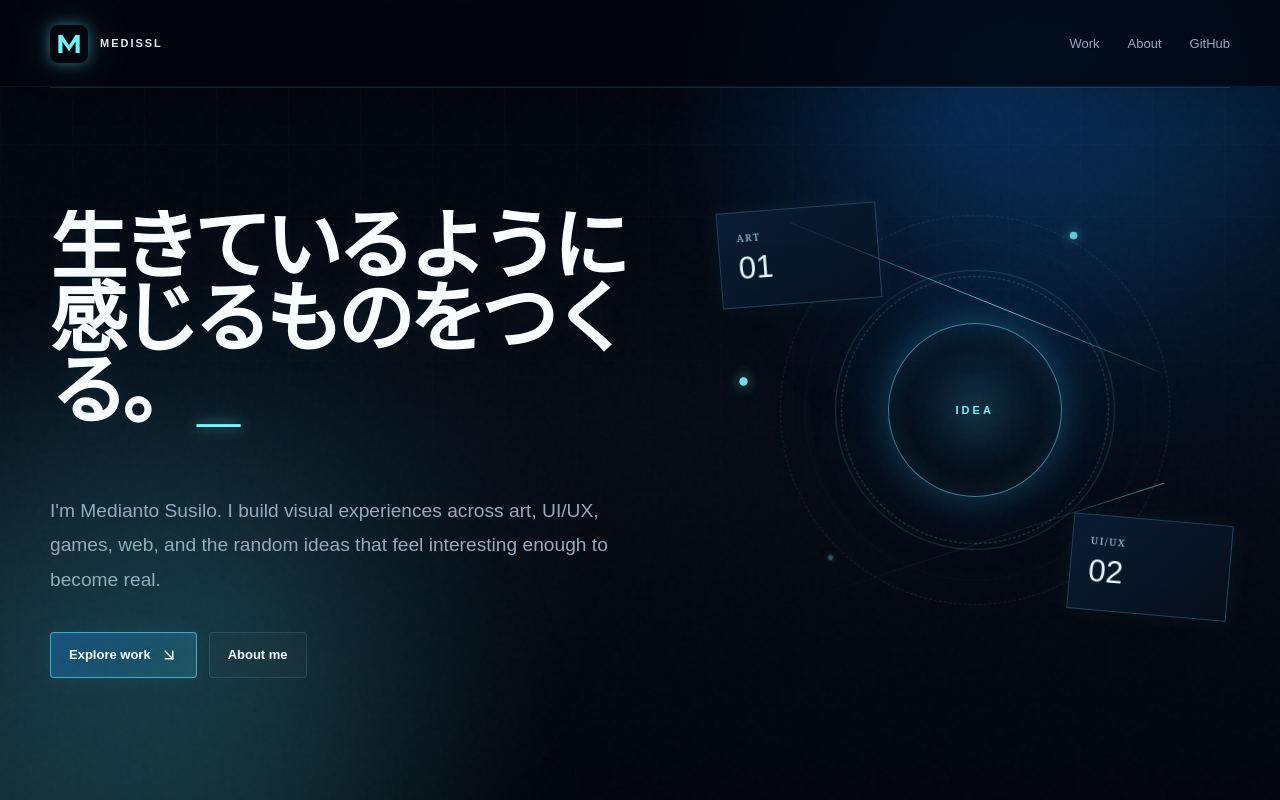
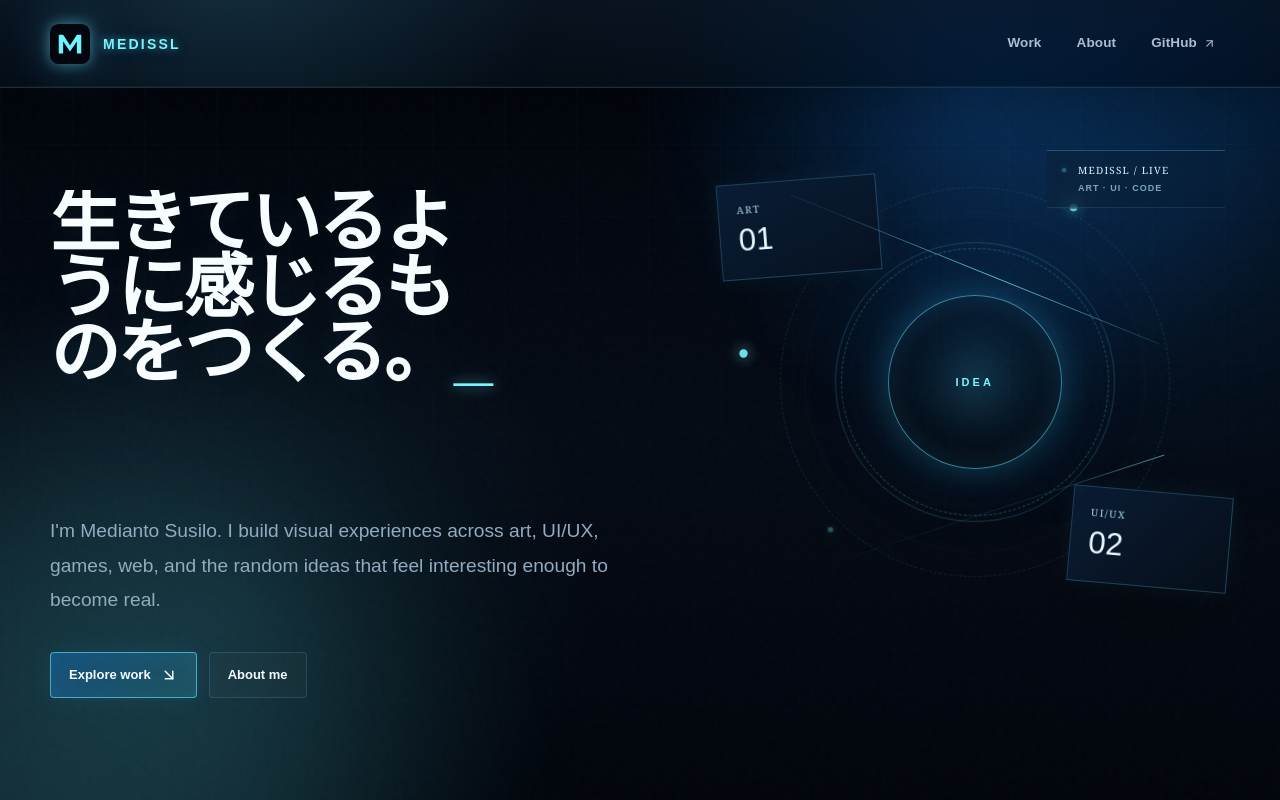
Before and after one commit to medissl/medissl-portfolio, a Next.js app: page / in a window 1280 px wide. Shown: the top 800 px of the page. Built offline with nearby package versions, Linux system fonts and the light colour scheme; no server answers; the database is empty.

Commit message:
polish: refine hero sizing and liquid-glass navigation

```diff
--- a/src/app/globals.css
+++ b/src/app/globals.css
@@ -90,101 +90,131 @@ main { min-height: 70vh; }
 }
 
 .site-header {
-  width: min(calc(100% - 40px), var(--max));
-  height: 88px;
-  margin: 0 auto;
-  display: flex;
-  align-items: center;
-  justify-content: space-between;
-  border-bottom: 1px solid var(--line);
   position: sticky;
   top: 0;
-  z-index: 50;
-  isolation: isolate;
+  z-index: 80;
+  width: 100%;
+  height: 88px;
+  margin: 0;
+  border-bottom: 1px solid rgba(115, 225, 255, .15);
+  background:
+    linear-gradient(180deg, rgba(9, 18, 32, .72), rgba(3, 8, 17, .58));
+  backdrop-filter: blur(24px) saturate(1.45);
+  -webkit-backdrop-filter: blur(24px) saturate(1.45);
+  box-shadow:
+    0 14px 48px rgba(0, 0, 0, .24),
+    inset 0 -1px 0 rgba(123, 232, 255, .05);
 }
 
 .site-header::before {
   content: "";
   position: absolute;
-  inset: 0 calc(50% - 50vw);
-  z-index: -1;
-  background: rgba(2, 5, 12, .78);
-  border-bottom: 1px solid rgba(98, 210, 255, .08);
-  backdrop-filter: blur(18px) saturate(1.25);
-  -webkit-backdrop-filter: blur(18px) saturate(1.25);
-  box-shadow: 0 12px 32px rgba(0, 0, 0, .12);
+  inset: 0;
+  pointer-events: none;
+  background:
+    radial-gradient(circle at 18% -40%, rgba(89, 214, 255, .16), transparent 30%),
+    linear-gradient(90deg, transparent, rgba(111, 236, 255, .035), transparent);
+  opacity: .9;
+}
+
+.site-header__inner {
+  position: relative;
+  z-index: 1;
+  width: min(calc(100% - 40px), var(--max));
+  height: 100%;
+  margin: 0 auto;
+  display: flex;
+  align-items: center;
+  justify-content: space-between;
 }
 
 .site-header--admin {
-  border-bottom-color: rgba(119, 229, 255, .25);
+  border-bottom-color: rgba(119, 229, 255, .22);
 }
 
 .brand {
   display: inline-flex;
   align-items: center;
-  gap: 12px;
+  gap: 13px;
 }
 
 .brand__mark {
-  width: 38px;
-  height: 38px;
-  flex: 0 0 38px;
+  width: 40px;
+  height: 40px;
+  flex: 0 0 40px;
   overflow: visible;
   filter:
-    drop-shadow(0 0 7px rgba(113, 242, 255, .4))
-    drop-shadow(0 0 20px rgba(65, 183, 255, .2));
+    drop-shadow(0 0 7px rgba(113, 242, 255, .48))
+    drop-shadow(0 0 22px rgba(65, 183, 255, .24));
   transition: transform .25s ease, filter .25s ease;
 }
 
 .brand:hover .brand__mark {
   transform: scale(1.07) rotate(-2deg);
   filter:
-    drop-shadow(0 0 9px rgba(113, 242, 255, .75))
-    drop-shadow(0 0 26px rgba(65, 183, 255, .35));
+    drop-shadow(0 0 10px rgba(113, 242, 255, .86))
+    drop-shadow(0 0 30px rgba(65, 183, 255, .42));
 }
 
 .brand__name {
-  font-size: 11px;
-  letter-spacing: .18em;
+  font-size: 14px;
+  line-height: 1;
+  letter-spacing: .16em;
+  font-weight: 900;
+  color: var(--cyan);
+  text-shadow:
+    0 0 9px rgba(113, 242, 255, .5),
+    0 0 24px rgba(73, 195, 255, .22);
+}
+
+.nav {
+  display: flex;
+  align-items: center;
+  gap: 7px;
+}
+
+.nav__link,
+.nav__back {
+  min-height: 40px;
+  position: relative;
+  display: inline-flex;
+  align-items: center;
+  gap: 6px;
+  padding: 0 13px;
+  border: 1px solid transparent;
+  border-radius: 999px;
+  color: #a8bfd0;
+  font-size: 13.5px;
   font-weight: 700;
-  color: #d9edf7;
-}
-
-.nav {
-  display: flex;
-  align-items: center;
-  gap: 28px;
-  font-size: 13px;
-  color: var(--muted);
-}
-
-.nav a {
-  position: relative;
-  transition: color .2s ease;
-}
-
-.nav a::after {
-  content: "";
-  position: absolute;
-  left: 0;
-  right: 100%;
-  bottom: -7px;
-  height: 1px;
-  background: var(--cyan);
-  box-shadow: 0 0 10px var(--glow);
-  transition: right .25s ease;
-}
-
-.nav a:hover,
-.nav a:focus-visible { color: var(--text); }
-
-.nav a:hover::after,
-.nav a:focus-visible::after { right: 0; }
-
-.nav__back {
-  display: inline-flex;
-  gap: 8px;
-  align-items: center;
+  letter-spacing: .01em;
+  transition:
+    color .22s ease,
+    background .22s ease,
+    border-color .22s ease,
+    box-shadow .22s ease,
+    transform .22s ease;
+}
+
+.nav__link:hover,
+.nav__link:focus-visible,
+.nav__back:hover,
+.nav__back:focus-visible {
+  color: #ebfbff;
+  background: rgba(92, 211, 255, .07);
+  border-color: rgba(108, 226, 255, .16);
+  box-shadow:
+    inset 0 0 16px rgba(91, 217, 255, .035),
+    0 0 20px rgba(69, 202, 255, .045);
+  transform: translateY(-1px);
+}
+
+.nav__link.is-active {
+  color: var(--cyan);
+  background: rgba(84, 207, 255, .09);
+  border-color: rgba(110, 229, 255, .22);
+  box-shadow:
+    inset 0 0 18px rgba(88, 218, 255, .05),
+    0 0 22px rgba(70, 208, 255, .06);
 }
 
 .eyebrow {
@@ -209,32 +239,46 @@ main { min-height: 70vh; }
 .hero__copy { max-width: 740px; }
 
 .hero-title-shell {
-  height: 3.3em;
+  width: 100%;
   max-width: 790px;
+  height: clamp(248px, 23vw, 326px);
   overflow: hidden;
-  font-size: clamp(3.8rem, 7.2vw, 7.25rem);
-  transition: font-size .34s cubic-bezier(.22, 1, .36, 1);
-}
-
-.hero-title-shell--compact {
-  font-size: clamp(3.15rem, 6vw, 6.15rem);
-}
-
-.hero-title-shell--cjk {
-  letter-spacing: -.025em;
+  display: flex;
+  align-items: flex-start;
 }
 
 .hero-title {
   margin: 0;
   width: 100%;
-  height: 100%;
-  overflow: hidden;
-  font-size: 1em;
+  font-size: clamp(3.8rem, 7.2vw, 7.25rem);
   line-height: .94;
   letter-spacing: -.066em;
   font-weight: 720;
   color: #f8fdff;
   text-shadow: 0 0 34px rgba(76, 209, 255, .08);
+  overflow-wrap: anywhere;
+  text-wrap: balance;
+  transition:
+    font-size .34s cubic-bezier(.22, 1, .36, 1),
+    letter-spacing .34s ease;
+}
+
+.hero-title--compact {
+  font-size: clamp(3.25rem, 6.15vw, 6.15rem);
+}
+
+.hero-title--dense {
+  font-size: clamp(2.95rem, 5.45vw, 5.55rem);
+  letter-spacing: -.04em;
+}
+
+.hero-title--long {
+  font-size: clamp(2.95rem, 5.5vw, 5.6rem);
+  letter-spacing: -.052em;
+}
+
+.hero-title__text {
+  display: inline;
 }
 
 .hero-title__settled {
@@ -318,8 +362,49 @@ main { min-height: 70vh; }
 .hero__visual {
   height: 540px;
   position: relative;
-  top: -34px;
+  top: -62px;
   isolation: isolate;
+}
+
+.signal-readout {
+  position: absolute;
+  top: 7%;
+  right: 1%;
+  z-index: 4;
+  min-width: 178px;
+  padding: 12px 14px;
+  display: grid;
+  grid-template-columns: 8px 1fr;
+  gap: 4px 9px;
+  border-top: 1px solid rgba(112, 228, 255, .26);
+  border-bottom: 1px solid rgba(112, 228, 255, .12);
+  background: linear-gradient(90deg, rgba(12, 31, 51, .48), rgba(5, 13, 25, .08));
+  backdrop-filter: blur(10px);
+}
+
+.signal-readout__pulse {
+  width: 6px;
+  height: 6px;
+  margin-top: 4px;
+  border-radius: 999px;
+  background: var(--cyan);
+  box-shadow: 0 0 12px rgba(114, 246, 255, .85);
+  animation: dot-blink 1.5s ease-in-out infinite;
+}
+
+.signal-readout > span:not(.signal-readout__pulse) {
+  color: #d7f7ff;
+  font-family: Georgia, "Times New Roman", serif;
+  font-size: 10px;
+  letter-spacing: .12em;
+}
+
+.signal-readout strong {
+  grid-column: 2;
+  color: #7fa6bb;
+  font-size: 9px;
+  font-weight: 700;
+  letter-spacing: .11em;
 }
 
 .signal-core {
@@ -1355,11 +1440,16 @@ main { min-height: 70vh; }
   }
 
   .hero-title-shell {
-    height: 3.65em;
-  }
-
-  .hero-title-shell--compact {
+    height: clamp(250px, 38vw, 330px);
+  }
+
+  .hero-title--compact {
     font-size: clamp(3rem, 8vw, 5.15rem);
+  }
+
+  .hero-title--dense,
+  .hero-title--long {
+    font-size: clamp(2.7rem, 7.2vw, 4.65rem);
   }
 
   .hero__visual {
@@ -1404,13 +1494,17 @@ main { min-height: 70vh; }
 
 @media (max-width: 600px) {
   .shell,
-  .site-header,
   .site-footer {
     width: min(calc(100% - 28px), var(--max));
   }
 
   .site-header { height: 72px; }
-  .nav { gap: 15px; font-size: 12px; }
+
+  .site-header__inner {
+    width: min(calc(100% - 28px), var(--max));
+  }
+
+  .nav { gap: 3px; }
   .brand__name { display: none; }
   .brand__mark {
     width: 34px;
@@ -1424,21 +1518,31 @@ main { min-height: 70vh; }
   }
 
   .hero-title-shell {
-    height: 4.35em;
-    font-size: clamp(3.2rem, 15vw, 5.2rem);
-  }
-
-  .hero-title-shell--compact {
-    font-size: clamp(2.55rem, 12vw, 4.35rem);
+    height: 300px;
   }
 
   .hero-title {
-    font-size: 1em;
+    font-size: clamp(3.15rem, 14vw, 5rem);
+  }
+
+  .hero-title--compact {
+    font-size: clamp(2.55rem, 11.8vw, 4.2rem);
+  }
+
+  .hero-title--dense,
+  .hero-title--long {
+    font-size: clamp(2.3rem, 10.5vw, 3.75rem);
   }
 
   .hero__visual {
-    height: 330px;
-    top: -8px;
+    height: 350px;
+    top: -18px;
+  }
+
+  .signal-readout {
+    top: 0;
+    right: 0;
+    min-width: 150px;
   }
 
   .signal-core { width: 126px; height: 126px; }
@@ -1523,3 +1627,20 @@ main { min-height: 70vh; }
     transition-duration: .01ms !important;
   }
 }
+
+@media (max-width: 480px) {
+  .nav__link,
+  .nav__back {
+    min-height: 36px;
+    padding: 0 9px;
+    font-size: 12px;
+  }
+
+  .nav__link svg {
+    display: none;
+  }
+
+  .hero-title-shell {
+    height: 285px;
+  }
+}
--- a/src/components/animated-hero-title.tsx
+++ b/src/components/animated-hero-title.tsx
@@ -4,34 +4,28 @@ import { useEffect, useState } from "react";
 import { useReducedMotion } from "motion/react";
 
 const phrases = [
-  "I make things that feel alive.",
-  "生きているように感じるものをつくる。",
-  "살아 있는 듯한 것을 만듭니다.",
-  "我创造有生命感的东西。",
-  "Aku membuat hal-hal yang terasa hidup.",
-];
+  { text: "I make things that feel alive.", size: "default" },
+  { text: "生きているように感じるものをつくる。", size: "dense" },
+  { text: "살아 있는 듯한 것을 만듭니다.", size: "compact" },
+  { text: "我创造有生命感的东西。", size: "default" },
+  { text: "Aku membuat hal-hal yang terasa hidup.", size: "long" },
+] as const;
 
 const glyphs = "ABCDEFGHIJKLMNOPQRSTUVWXYZ0123456789アイウエオ가나다라마바사中文";
-
-function phraseSizeClass(index: number) {
-  if (index === 1) return "hero-title-shell--compact hero-title-shell--cjk";
-  if (index === 4) return "hero-title-shell--compact";
-  return "";
-}
 
 export function AnimatedHeroTitle() {
   const reducedMotion = useReducedMotion();
   const [phraseIndex, setPhraseIndex] = useState(0);
-  const [display, setDisplay] = useState(phrases[0]);
-  const [revealedCount, setRevealedCount] = useState(phrases[0].length);
+  const [display, setDisplay] = useState(phrases[0].text);
+  const [revealedCount, setRevealedCount] = useState(phrases[0].text.length);
 
   useEffect(() => {
-    const target = phrases[phraseIndex];
+    const target = phrases[phraseIndex].text;
 
     if (reducedMotion) {
       const nextTimer = window.setTimeout(() => {
         const nextIndex = (phraseIndex + 1) % phrases.length;
-        const nextPhrase = phrases[nextIndex];
+        const nextPhrase = phrases[nextIndex].text;
 
         setPhraseIndex(nextIndex);
         setDisplay(nextPhrase);
@@ -78,12 +72,15 @@ export function AnimatedHeroTitle() {
     };
   }, [phraseIndex, reducedMotion]);
 
-  const sizingClass = phraseSizeClass(phraseIndex);
+  const size = phrases[phraseIndex].size;
 
   return (
-    <div className={`hero-title-shell ${sizingClass}`.trim()}>
-      <h1 className="hero-title" aria-label="I make things that feel alive.">
-        <span aria-hidden="true">
+    <div className="hero-title-shell">
+      <h1
+        className={`hero-title hero-title--${size}`}
+        aria-label="I make things that feel alive."
+      >
+        <span className="hero-title__text" aria-hidden="true">
           {display.split("").map((character, index) => (
             <span
               className={
--- a/src/components/hero.tsx
+++ b/src/components/hero.tsx
@@ -40,6 +40,12 @@ export function Hero() {
         animate={reducedMotion ? undefined : { opacity: 1, scale: 1 }}
         transition={{ duration: 1, delay: 0.12 }}
       >
+        <div className="signal-readout">
+          <span className="signal-readout__pulse" />
+          <span>MEDISSL / LIVE</span>
+          <strong>ART · UI · CODE</strong>
+        </div>
+
         <div className="signal-orbit signal-orbit--outer" />
         <div className="signal-orbit signal-orbit--inner" />
         <div className="signal-pulse signal-pulse--one" />
--- a/src/components/site-header.tsx
+++ b/src/components/site-header.tsx
@@ -2,7 +2,7 @@
 
 import Link from "next/link";
 import { usePathname } from "next/navigation";
-import { ArrowLeft } from "lucide-react";
+import { ArrowLeft, ArrowUpRight } from "lucide-react";
 
 const publicLinks = [
   { href: "/work", label: "Work" },
@@ -33,6 +33,7 @@ export function SiteHeader() {
 
   return (
     <header className={isAdmin ? "site-header site-header--admin" : "site-header"}>
+      <div className="site-header__inner">
         <Link
           href={isAdmin ? "/admin" : "/"}
           className="brand"
@@ -48,18 +49,27 @@ export function SiteHeader() {
               <ArrowLeft size={15} /> Back to portfolio
             </Link>
           ) : (
-          publicLinks.map((link) => (
+            publicLinks.map((link) => {
+              const active =
+                !link.external &&
+                (pathname === link.href || pathname.startsWith(`${link.href}/`));
+
+              return (
                 <Link
                   key={link.href}
                   href={link.href}
+                  className={active ? "nav__link is-active" : "nav__link"}
                   target={link.external ? "_blank" : undefined}
                   rel={link.external ? "noreferrer" : undefined}
                 >
                   {link.label}
+                  {link.external && <ArrowUpRight size={13} aria-hidden="true" />}
                 </Link>
-          ))
+              );
+            })
           )}
         </nav>
+      </div>
     </header>
   );
 }
```
Lines whose indentation alone changed are shown as unchanged.
